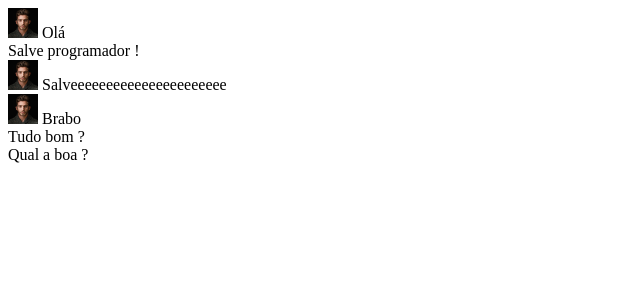
After one commit to project256/sistema-cadastro-usuarios, a PHP site: page /includes/Chat/chatFrame.php in a window 1280 px wide. The commit adds this page. Shown: the top 300 px of the page, without its empty margins (0-640 px from the left). Run offline with PHP 8.4, Linux system fonts and the light colour scheme; the template is opened without the code that fills it, so the values that code supplies are empty.

Commit message:
Caixa de mensagens do chat em um objeto IFRAME #22
Insere um objeto iframe para armazenar a caixa de mensagens do sistema
de chat. Este objeto é gerado na página chatFrame.php e carregado na
página includes/Chat/index.php dinamicamente.

A idéia do sistema é carregar uma página chatFrame.php para cada usuário
e conversa quando o sistema de chat for aberto, a partir das conversas
no banco de dados a página é gerada automaticamente e carregada no
sistema de chat.

```diff
--- /dev/null
+++ b/includes/Chat/chatFrame.php
@@ -0,0 +1,38 @@
+<!doctype html>
+<!--
+	chatFrame.php (PHP)
+
+	Objetivo: Iframe com as conversas da caiza de diálogo do Chat.
+
+	Site: http://www.dirackslounge.online
+
+	Versão 1.0
+
+	Programador: Rodolfo A C Neves (Dirack) 11/03/2020
+
+	Email: rodolfo_profissional@hotmail.com
+
+	Licença: GPL-3.0 <https://www.gnu.org/licenses/gpl-3.0.txt>.
+-->
+            <div class="me">
+               <img width="30" height="30" src="<?php echo $PATH;?>/assets/userImages/15764828375df73815de2f1.jpg" alt=""> <span>Olá</span>
+            </div>
+            <div class="other">
+                <span>Salve programador !</span>
+            </div>
+            <div class="me">
+               <img width="30" height="30" src="<?php echo $PATH;?>/assets/userImages/15764828375df73815de2f1.jpg" alt=""> <span>Salveeeeeeeeeeeeeeeeeeeeee</span>
+            </div>
+            <div class="me">
+               <img width="30" height="30" src="<?php echo $PATH;?>/assets/userImages/15764828375df73815de2f1.jpg" alt=""> <span>Brabo</span>
+            </div>
+            <div class="other">
+                <span>Tudo bom ?</span>
+            </div>
+            <div class="other">
+                <span>Qual a boa ?</span>
+            </div>
+
+<?php
+
+?>
```
Also changed, not shown: includes/Chat/index.php (+4 -21 lines).
